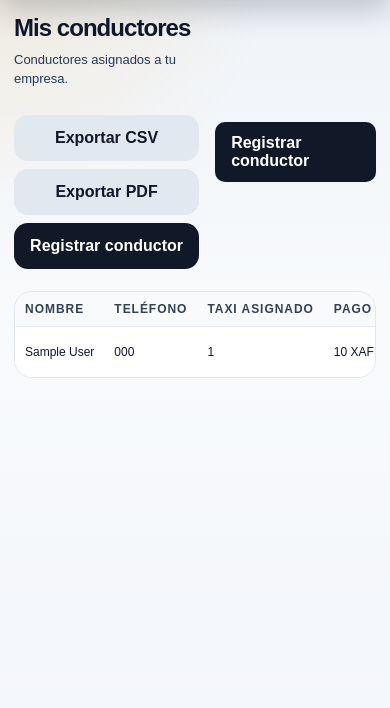
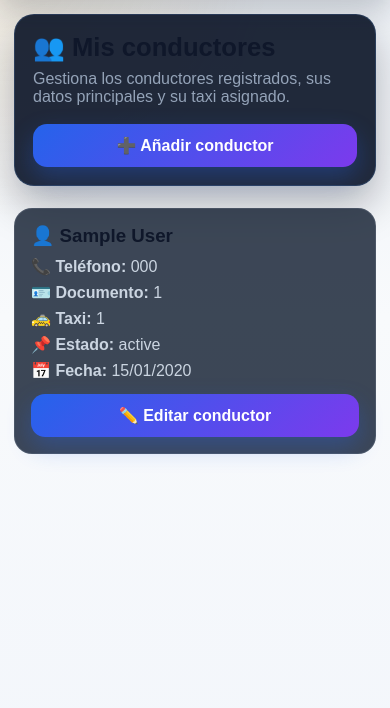
Before and after one commit to samu019/TaxiGE, a Django app: template templates/dashboard/panel_drivers.html in a window 390 px wide. Shown: the part 56-764 px from the top of the page. Run offline with Django 5.2, Linux system fonts and the light colour scheme; the template is opened without the code that fills it: most values are stand-ins (such as "Sample title", 1, 10 or a date in 2020); parts of the project's set-up code (start-up, migrations or seed data) failed here and were passed over.

Commit message:
Improve drivers page mobile responsiveness

```diff
--- a/templates/dashboard/panel_drivers.html
+++ b/templates/dashboard/panel_drivers.html
@@ -1,96 +1,243 @@
 {% extends "dashboard/panel_base.html" %}
+{% block content %}
 
-{% block title %}Mis conductores - TaxiGE
-<div style="display:flex; gap:10px; justify-content:center; align-items:center; flex-wrap:wrap; margin-top:22px;">
-    {% if drivers.has_previous %}
-        <a href="?page={{ drivers.previous_page_number }}" style="padding:8px 12px; border-radius:12px; background:rgba(255,255,255,.08); color:inherit; text-decoration:none;">Anterior</a>
-    {% endif %}
+<style>
+.drivers-page {
+    display: grid;
+    gap: 22px;
+}
 
-    {% if drivers.paginator.num_pages > 1 %}
-        <span style="opacity:.8;">Página {{ drivers.number }} de {{ drivers.paginator.num_pages }}</span>
-    {% endif %}
+.drivers-hero,
+.drivers-card {
+    background: rgba(15, 23, 42, 0.92);
+    border: 1px solid rgba(96, 165, 250, 0.18);
+    border-radius: 24px;
+    padding: 24px;
+    box-shadow: 0 20px 40px rgba(2, 6, 23, 0.28);
+}
 
-    {% if drivers.has_next %}
-        <a href="?page={{ drivers.next_page_number }}" style="padding:8px 12px; border-radius:12px; background:rgba(255,255,255,.08); color:inherit; text-decoration:none;">Siguiente</a>
-    {% endif %}
+.drivers-hero h1 {
+    margin: 0 0 8px;
+    font-size: 2rem;
+}
+
+.drivers-hero p {
+    margin: 0;
+    color: #94a3b8;
+}
+
+.drivers-actions {
+    display: flex;
+    flex-wrap: wrap;
+    gap: 12px;
+    margin-top: 18px;
+}
+
+.btn-premium {
+    display: inline-flex;
+    align-items: center;
+    justify-content: center;
+    padding: 12px 18px;
+    border-radius: 14px;
+    border: none;
+    text-decoration: none;
+    cursor: pointer;
+    font-weight: 800;
+    background: linear-gradient(135deg, #2563eb, #7c3aed);
+    color: #fff;
+    box-shadow: 0 10px 25px rgba(37, 99, 235, 0.32);
+}
+
+.btn-danger-soft {
+    background: rgba(239, 68, 68, 0.16);
+    color: #fecaca;
+    border: 1px solid rgba(248, 113, 113, 0.25);
+}
+
+.table-wrap {
+    width: 100%;
+    overflow-x: auto;
+    -webkit-overflow-scrolling: touch;
+    border-radius: 18px;
+}
+
+.drivers-table {
+    width: 100%;
+    min-width: 900px;
+    border-collapse: collapse;
+}
+
+.drivers-table th,
+.drivers-table td {
+    padding: 14px 12px;
+    border-bottom: 1px solid rgba(148, 163, 184, 0.14);
+    text-align: left;
+    vertical-align: middle;
+}
+
+.drivers-table th {
+    color: #cbd5e1;
+    font-size: 0.82rem;
+    text-transform: uppercase;
+    letter-spacing: 0.04em;
+}
+
+.drivers-table td {
+    color: #f8fafc;
+}
+
+.status-badge {
+    display: inline-block;
+    padding: 6px 10px;
+    border-radius: 999px;
+    font-size: 0.78rem;
+    font-weight: 800;
+    background: rgba(37, 99, 235, 0.16);
+    color: #93c5fd;
+}
+
+.driver-mobile-list {
+    display: none;
+}
+
+.driver-mobile-card {
+    background: rgba(30, 41, 59, 0.86);
+    border: 1px solid rgba(148, 163, 184, 0.18);
+    border-radius: 18px;
+    padding: 16px;
+    margin-bottom: 14px;
+}
+
+.driver-mobile-card h3 {
+    margin: 0 0 10px;
+}
+
+.driver-mobile-card p {
+    margin: 7px 0;
+    color: #cbd5e1;
+    overflow-wrap: anywhere;
+}
+
+.mobile-actions {
+    display: grid;
+    gap: 10px;
+    margin-top: 14px;
+}
+
+@media (max-width: 768px) {
+    .drivers-hero,
+    .drivers-card {
+        padding: 18px;
+        border-radius: 20px;
+    }
+
+    .drivers-hero h1 {
+        font-size: 1.6rem !important;
+    }
+
+    .drivers-actions {
+        display: grid;
+        grid-template-columns: 1fr;
+    }
+
+    .btn-premium {
+        width: 100%;
+    }
+
+    .desktop-drivers-table {
+        display: none;
+    }
+
+    .driver-mobile-list {
+        display: block;
+    }
+}
+</style>
+
+<div class="drivers-page">
+    <section class="drivers-hero">
+        <h1>👥 Mis conductores</h1>
+        <p>Gestiona los conductores registrados, sus datos principales y su taxi asignado.</p>
+
+        <div class="drivers-actions">
+            <a href="/panel/drivers/create/" class="btn-premium">➕ Añadir conductor</a>
         </div>
+    </section>
 
-{% endblock %}
+    <section class="drivers-card desktop-drivers-table">
+        <h2>📋 Lista de conductores</h2>
+        <br>
 
-{% block content %}
-<div style="display:flex; justify-content:space-between; align-items:center; gap:16px;">
-    <div>
-
-<div class="page-head">
-    <div class="page-head-text">
-        <h1 class="page-title">Mis conductores</h1>
-        <p class="page-subtitle">Conductores asignados a tu empresa.</p>
-    </div>
-
-
-    <div class="page-actions">
-        <a href="/panel/reports/drivers.csv" class="btn btn-secondary">Exportar CSV</a>
-        <a href="/panel/reports/drivers.pdf" class="btn btn-secondary">Exportar PDF</a>
-        <a href="/panel/drivers/create/" class="btn">Registrar conductor</a>
-    </div>
-
-</div>
-
-</div>
-
-    <a
-        <a href="/panel/drivers/create/" style="background:#111827; color:white; padding:12px 16px; border-radius:10px; text-decoration:none; font-weight:bold;">
-        Registrar conductor
-    </a>
-</div>
-
-{% if drivers %}
         <div class="table-wrap">
-<table>
+            <table class="drivers-table">
                 <thead>
                     <tr>
                         <th>Nombre</th>
                         <th>Teléfono</th>
+                        <th>Documento</th>
                         <th>Taxi asignado</th>
-            <th>Pago diario</th>
-            <th>Día de pago</th>
                         <th>Estado</th>
-            <th>Acción</th>
+                        <th>Fecha</th>
+                        <th>Acciones</th>
                     </tr>
                 </thead>
+
                 <tbody>
                     {% for driver in drivers %}
                     <tr>
                         <td>{{ driver.full_name }}</td>
                         <td>{{ driver.phone }}</td>
-                <td>{% if driver.assigned_vehicle %}{{ driver.assigned_vehicle.plate_number }}{% else %}Sin taxi{% endif %}</td>
-                <td>{{ driver.daily_payment_amount }} XAF</td>
-                <td>{{ driver.payment_day }}</td>
-                <td><span class="badge">{{ driver.get_status_display }}</span></td>
+                        <td>{{ driver.license_number|default:"-" }}</td>
                         <td>
-                    <a href="/panel/drivers/{{ driver.id }}/edit/" class="btn btn-secondary btn-small">Editar</a> <a href="/panel/drivers/{{ driver.id }}/delete/" class="btn btn-small" style="background:#dc2626;">Eliminar</a>
+                            {% if driver.assigned_vehicle %}
+                                {{ driver.assigned_vehicle.plate_number }}
+                            {% else %}
+                                -
+                            {% endif %}
                         </td>
+                        <td><span class="status-badge">{{ driver.get_status_display }}</span></td>
+                        <td>{{ driver.created_at|date:"d/m/Y" }}</td>
+                        <td>
+                            <a href="/panel/drivers/{{ driver.id }}/edit/" class="btn-premium">✏️ Editar</a>
+                        </td>
+                    </tr>
+                    {% empty %}
+                    <tr>
+                        <td colspan="7">No hay conductores registrados todavía.</td>
                     </tr>
                     {% endfor %}
                 </tbody>
             </table>
         </div>
+    </section>
+
+    <section class="driver-mobile-list">
+        {% for driver in drivers %}
+        <div class="driver-mobile-card">
+            <h3>👤 {{ driver.full_name }}</h3>
+            <p><strong>📞 Teléfono:</strong> {{ driver.phone }}</p>
+            <p><strong>🪪 Documento:</strong> {{ driver.license_number|default:"-" }}</p>
+            <p>
+                <strong>🚕 Taxi:</strong>
+                {% if driver.assigned_vehicle %}
+                    {{ driver.assigned_vehicle.plate_number }}
                 {% else %}
-<p class="empty">Todavía no tienes conductores registrados.</p>
+                    -
                 {% endif %}
+            </p>
+            <p><strong>📌 Estado:</strong> {{ driver.get_status_display }}</p>
+            <p><strong>📅 Fecha:</strong> {{ driver.created_at|date:"d/m/Y" }}</p>
 
-<div style="display:flex; gap:10px; justify-content:center; align-items:center; flex-wrap:wrap; margin-top:22px;">
-    {% if drivers.has_previous %}
-        <a href="?page={{ drivers.previous_page_number }}" style="padding:8px 12px; border-radius:12px; background:rgba(255,255,255,.08); color:inherit; text-decoration:none;">Anterior</a>
-    {% endif %}
-
-    {% if drivers.paginator.num_pages > 1 %}
-        <span style="opacity:.8;">Página {{ drivers.number }} de {{ drivers.paginator.num_pages }}</span>
-    {% endif %}
-
-    {% if drivers.has_next %}
-        <a href="?page={{ drivers.next_page_number }}" style="padding:8px 12px; border-radius:12px; background:rgba(255,255,255,.08); color:inherit; text-decoration:none;">Siguiente</a>
-    {% endif %}
+            <div class="mobile-actions">
+                <a href="/panel/drivers/{{ driver.id }}/edit/" class="btn-premium">✏️ Editar conductor</a>
+            </div>
+        </div>
+        {% empty %}
+        <div class="driver-mobile-card">
+            <p>No hay conductores registrados todavía.</p>
+        </div>
+        {% endfor %}
+    </section>
 </div>
 
 {% endblock %}
```
Lines whose indentation alone changed are shown as unchanged.
